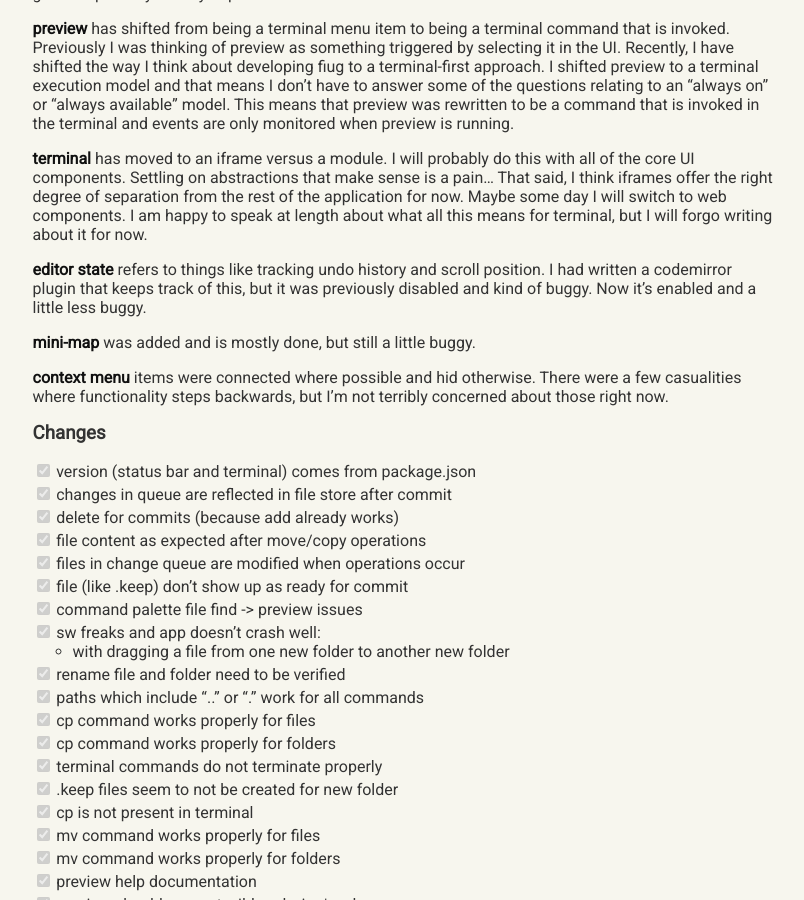
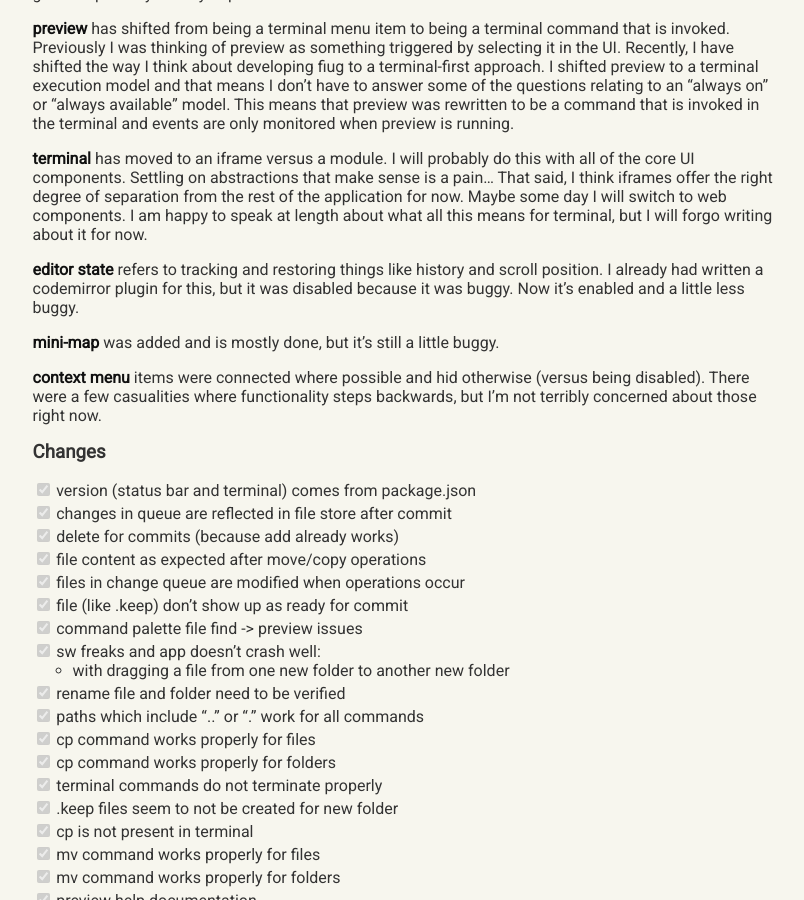
Before and after one commit to fiugd/blog, a Jekyll site: the page built from docs/_posts/2021-08-19-release-v0-4-3.md, in a window 1280 px wide and 900 px high, scrolled down 1041 px. Shown: the whole window, without its empty margins (235-1039 px from the left). Built offline with Jekyll 4.4.1, drawn with Linux system fonts in a browser that asks for light colours.

Commit message:
Update 2021-08-19-release-v0-4-3.md

```diff
--- a/docs/_posts/2021-08-19-release-v0-4-3.md
+++ b/docs/_posts/2021-08-19-release-v0-4-3.md
@@ -27,11 +27,11 @@ File operations have been a bane to me in the past.  I think it's impossible and
 
 **terminal** has moved to an iframe versus a module.  I will probably do this with all of the core UI components.  Settling on abstractions that make sense is a pain... That said, I think iframes offer the right degree of separation from the rest of the application for now.  Maybe some day I will switch to web components.  I am happy to speak at length about what all this means for terminal, but I will forgo writing about it for now.
 
-**editor state** refers to things like tracking undo history and scroll position.  I had written a codemirror plugin that keeps track of this, but it was previously disabled and kind of buggy.  Now it's enabled and a little less buggy.
+**editor state** refers to tracking and restoring things like history and scroll position.  I already had written a codemirror plugin for this, but it was disabled because it was buggy.  Now it's enabled and a little less buggy.
 
-**mini-map** was added and is mostly done, but still a little buggy.
+**mini-map** was added and is mostly done, but it's still a little buggy.
 
-**context menu** items were connected where possible and hid otherwise.  There were a few casualities where functionality steps backwards, but I'm not terribly concerned about those right now.
+**context menu** items were connected where possible and hid otherwise (versus being disabled).  There were a few casualities where functionality steps backwards, but I'm not terribly concerned about those right now.
 
 ### Changes
 
```
